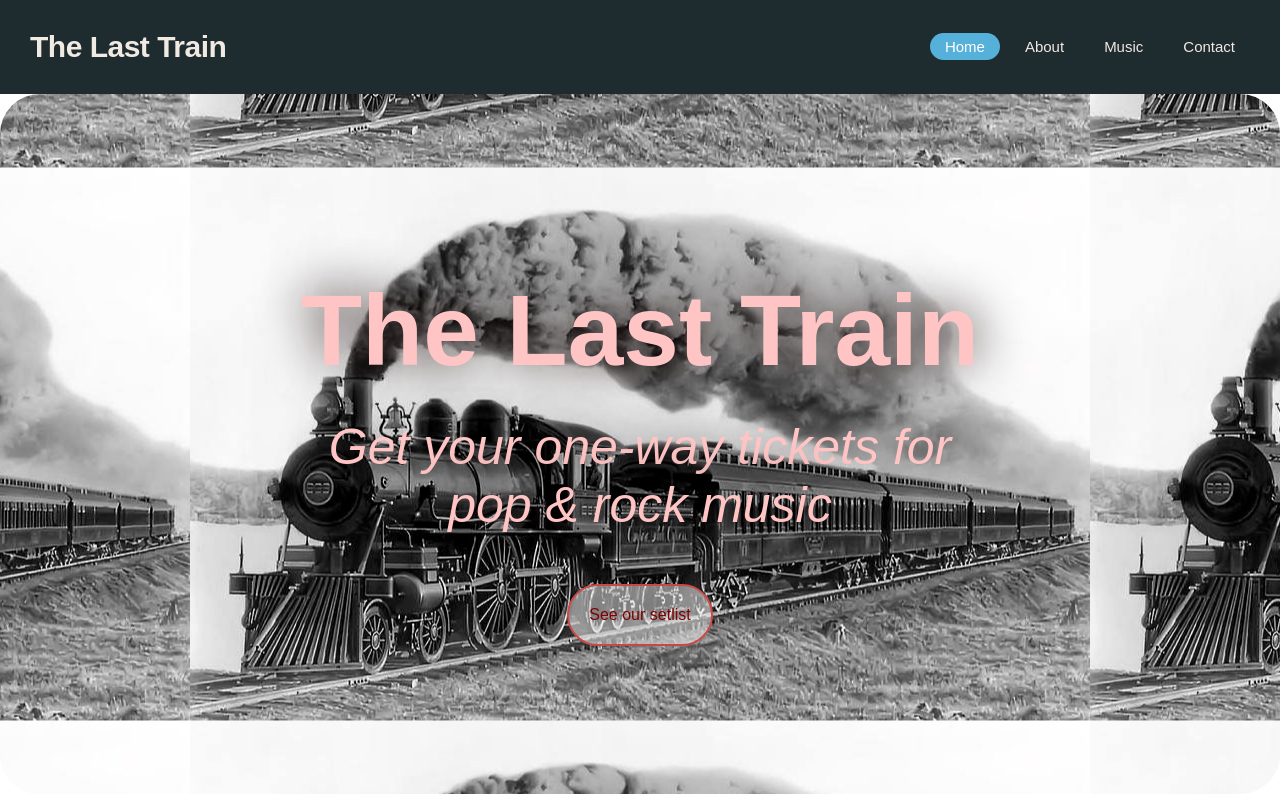
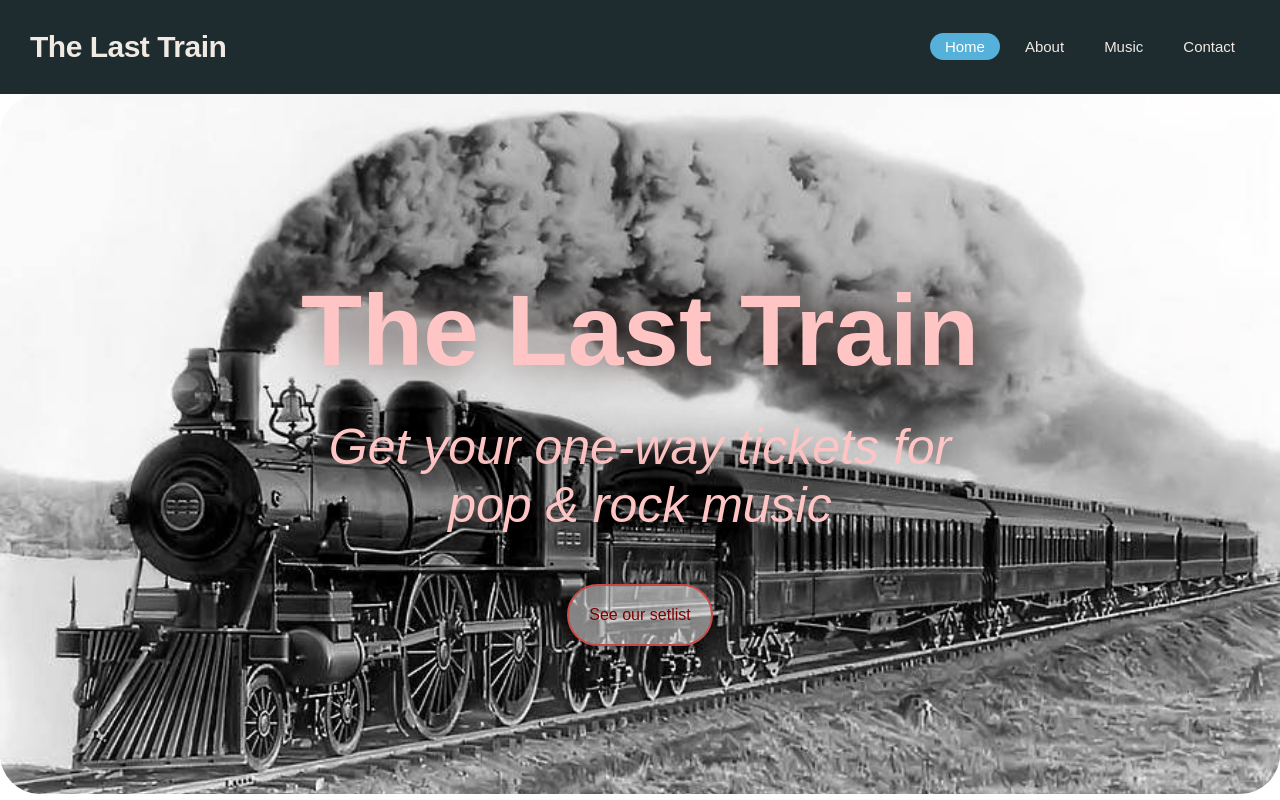
Before and after one commit to TuranTashkin/CS120, a plain HTML site: page project1/index.html in a window 1280 px wide. Shown: the top 800 px of the page. Drawn offline with Linux system fonts and the light colour scheme.

Commit message:
Add files via upload

```diff
--- a/project1/index.html
+++ b/project1/index.html
@@ -23,9 +23,8 @@
     </header>
 
     <main>
-        <!-- hero section -->
-        <section class="hero" style="background-image: url('oldTrain.jpg'); background-position: center;">
-            <div class="heroContent">
+<!-- hero section -->
+        <section class="hero" style="background-image: url('oldTrain.jpg'); background-position: center; background-size: cover;">            <div class="heroContent">
                 <h1>The Last Train</h1>
                 <p class="sectionText"><i>Get your one-way tickets for pop &amp; rock music</i></p>
                 <a href="music.html" class="outlineLight">See our setlist</a>
```
